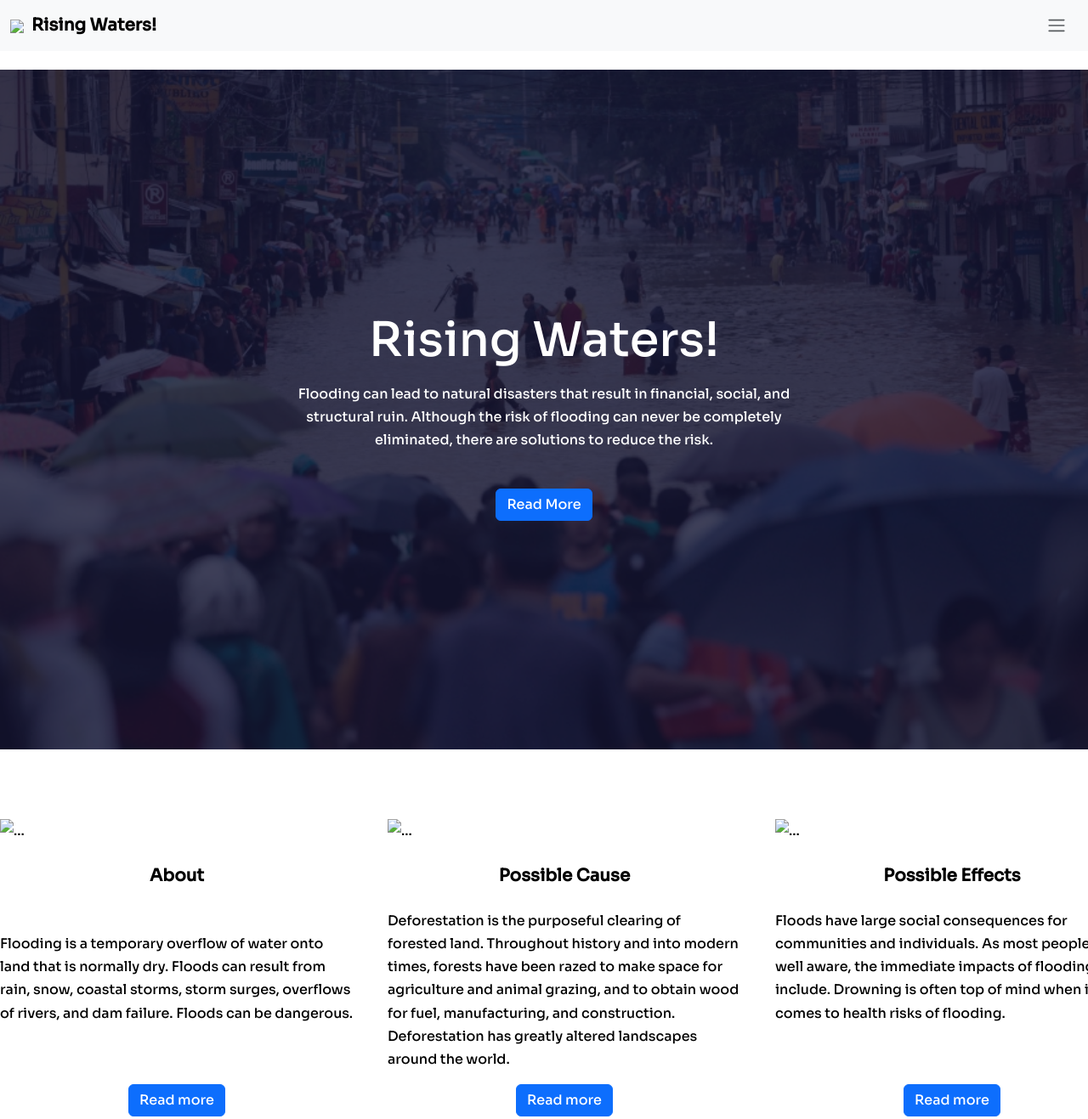
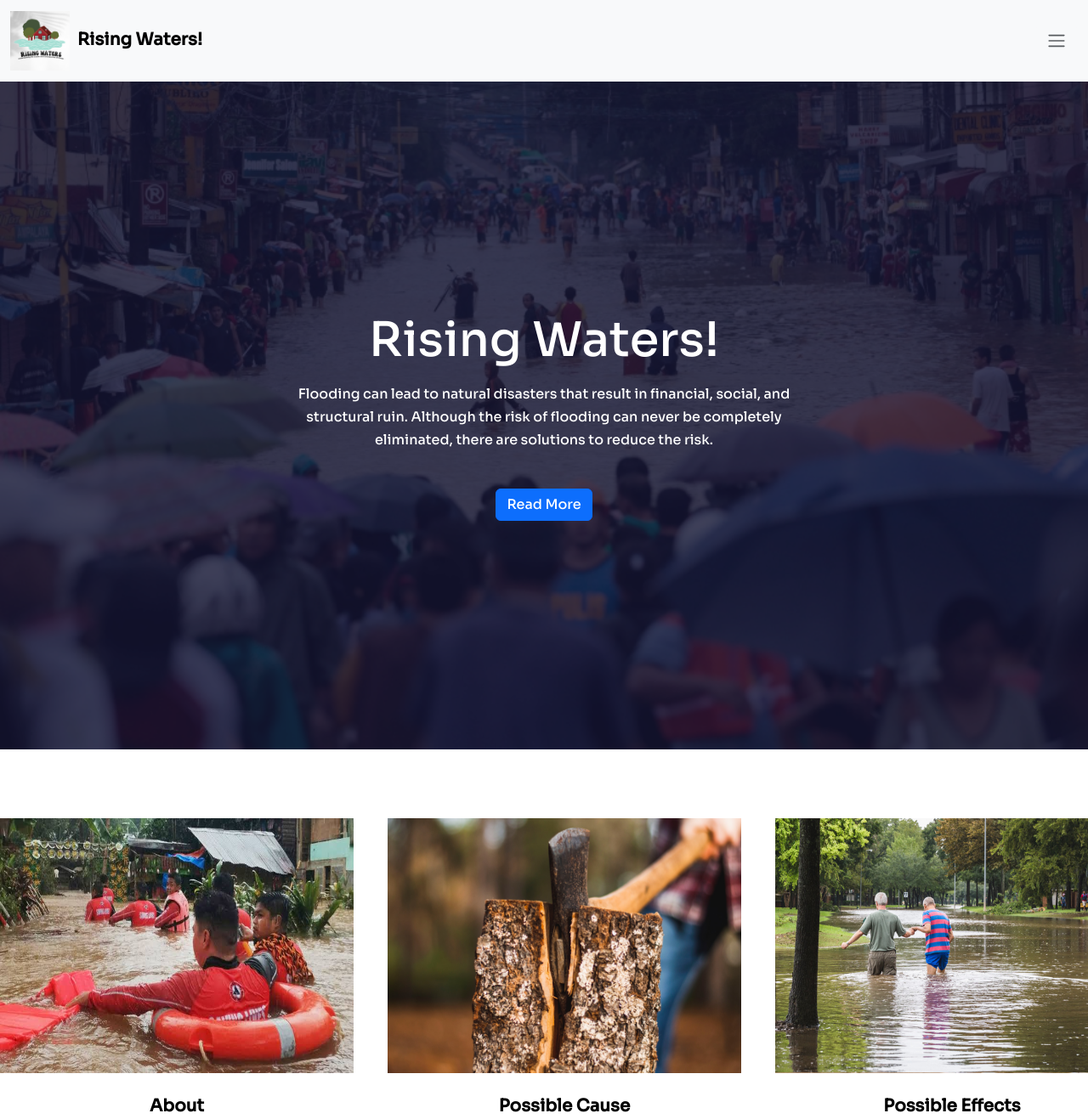
Before and after one commit to krstndlcrz-web/12-Amansinaya-Group-2-, a plain HTML site: page risingwaters.html in a window 1280 px wide. Shown: the top 1317 px of the page at 85% size. Drawn offline with nearby package versions, Linux system fonts and the light colour scheme; files whose address does not match are found by name.

Commit message:
Update risingwaters.html

```diff
--- a/risingwaters.html
+++ b/risingwaters.html
@@ -23,7 +23,7 @@ a
     <!-- NAVBAR -->
     <nav class="navbar fixed-top bg-light">
         <div class="container-fluid">
-        <a class="navbar-brand" href="Rising Waters.html"><img class="logo" src="Img/Logo.png">&nbsp;&nbsp;<b style="color: rgb(0, 0, 0);">Rising Waters!</b> </a>
+        <a class="navbar-brand" href="Rising Waters.html"><img class="logo" src="Logo.png">&nbsp;&nbsp;<b style="color: rgb(0, 0, 0);">Rising Waters!</b> </a>
         <button class="btn btn-light" "navbar-toggler" type="button" data-bs-toggle="offcanvas" data-bs-target="#offcanvasNavbar" aria-controls="offcanvasNavbar" aria-label="Toggle navigation">
         <span class="navbar-toggler-icon"> </span></button>
         <div class="offcanvas offcanvas-end bg-dark tabindex="-1" id="offcanvasNavbar" aria-labelledby="offcanvasNavbarLabel">
@@ -92,7 +92,7 @@ a
  <!--card-->
 <div class="d-inline-flex">
     <div class="card2" style="width: 26rem; margin-right: 40px;">
-        <img src="Img\flood.jpg" class="card-img-top" alt="..." width="1300" height="300">
+        <img src="flood.jpg" class="card-img-top" alt="..." width="1300" height="300">
         <div class="card-body">
           <br>
           <center><h5 class="card-title"><b>About</h5></b></center>
@@ -108,7 +108,7 @@ a
       </div>
 
     <div class="card2" style="width: 26rem; margin-right: 40px;">
-        <img src="Img/def.jpg" class="card-img-top" alt="..." width="1000" height="300">
+        <img src="def.jpg" class="card-img-top" alt="..." width="1000" height="300">
         <div class="card-body">
           <br>
           <center><h5 class="card-title"><b>Possible Cause</h5></b></center>
@@ -123,7 +123,7 @@ a
       </div>
 
     <div class="card2" style="width: 26rem; margin-right: 40px;">
-        <img src="Img/disea.jpg" class="card-img-top" alt="..." width="1000" height="300">
+        <img src="disea.jpg" class="card-img-top" alt="..." width="1000" height="300">
         <div class="card-body">
           <br>
           <center><h5 class="card-title"><b>Possible Effects</h5></b></center>
@@ -136,7 +136,7 @@ a
       </div>
 
     <div class="card2" style="width: 26rem;">
-        <img src="Img/planting.jpg" class="card-img-top" alt="..." width="1000" height="300">
+        <img src="planting.jpg" class="card-img-top" alt="..." width="1000" height="300">
         <div class="card-body">
           <br>
           <center><h5 class="card-title"><b>Solution</h5></b></center>
```
